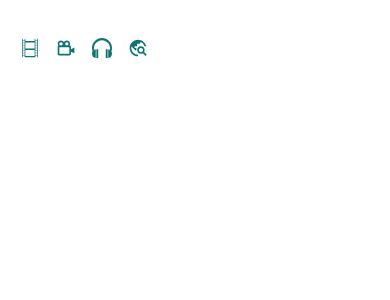
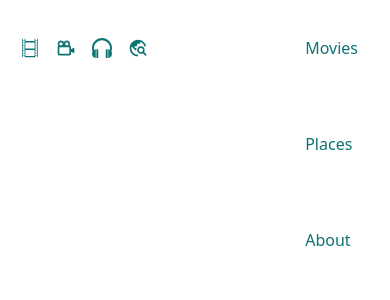
Before and after one commit to sharmaineb/lens, a React (Create React App) app: page / in a window 390 px wide. Shown: the top 300 px of the page. Built offline with nearby package versions, Linux system fonts and the light colour scheme.

Commit message:
[update] minor change.

```diff
--- a/src/Navbar.jsx
+++ b/src/Navbar.jsx
@@ -8,13 +8,14 @@ import { MdTravelExplore } from 'react-icons/md'
 const Navbar = () => {
     return (
       <div className='flex justify-between items-center h-24 max-w-[1240px] mx-auto px-4 text-[#0E7373]'>
+
         <div className='w-full text-[#0E7373] flex px-1 space-x-4'>
         <GiFilmStrip size={20}/>
         <BiCameraMovie size={20}/>
         <ImHeadphones size={20}/>
         <MdTravelExplore size={20}/>
         </div>
-        <ul className='hidden md:flex'>
+        <ul className='md:flex'>
         <div className='flex justify-between items-center h-24 max-w-[1240px] mx-auto px-4 p-4 text-[#0E7373]'>
         <NavLink
 	            className={({ isActive }) => isActive ? 'nav-link-active' : 'nav-link' }
```
